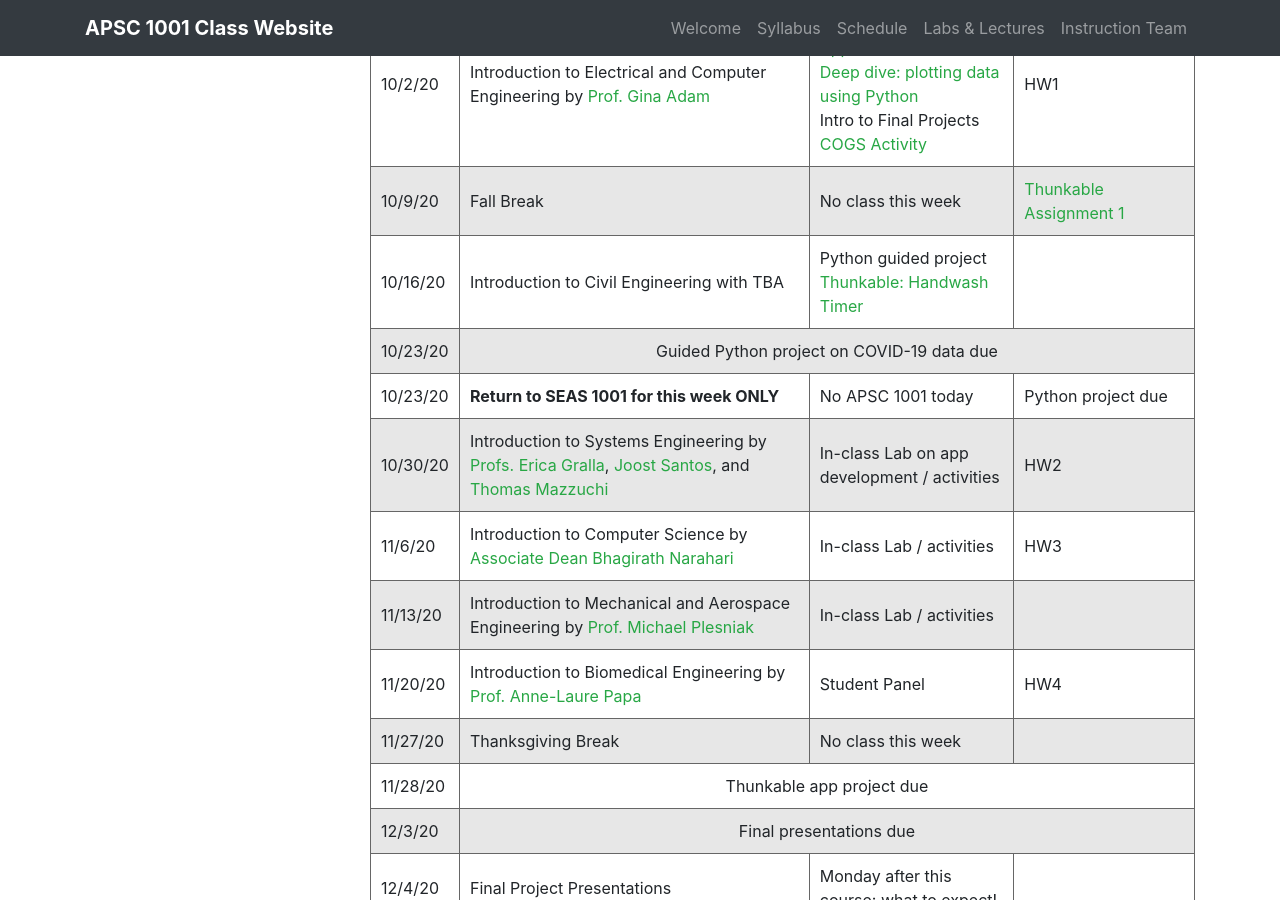
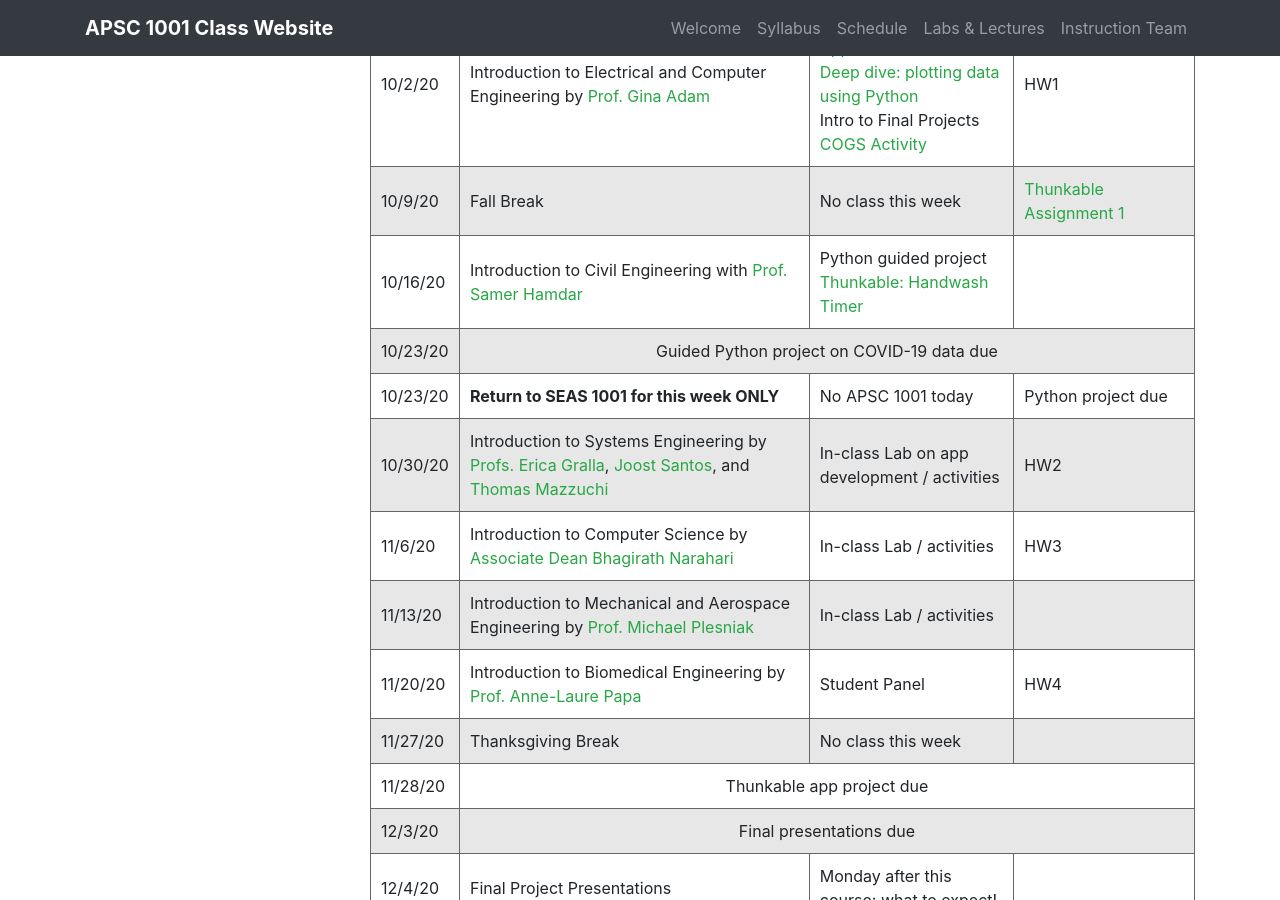
Before and after one commit to GWU-APSC1001/gwu-apsc1001.github.io, a Jekyll site: the page built from _pages/schedule.md, in a window 1280 px wide and 900 px high, scrolled down 343 px. Built offline with Jekyll 4.4.1, drawn with Linux system fonts in a browser that asks for light colours.

Commit message:
Add CEE prof

```diff
--- a/_pages/schedule.md
+++ b/_pages/schedule.md
@@ -41,7 +41,7 @@ title: Course Schedule
     </tr>
     <tr>
       <td style="text-align: left">10/16/20</td>
-      <td style="text-align: left">Introduction to Civil Engineering with TBA</td>
+      <td style="text-align: left">Introduction to Civil Engineering with <a href="https://transportation.seas.gwu.edu/" target="_blank">Prof. Samer Hamdar</a></td>
       <td style="text-align: left">Python guided project<br><a href="labs/week2-thunkable.html">Thunkable: Handwash Timer</a></td>
       <td> </td>
     </tr>
```
